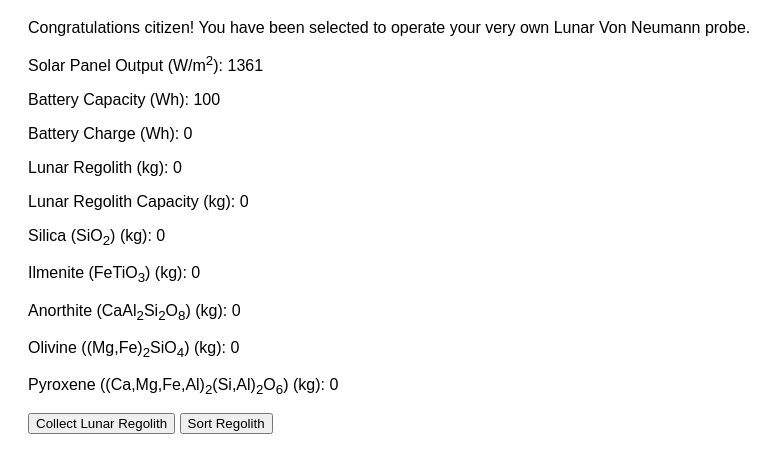
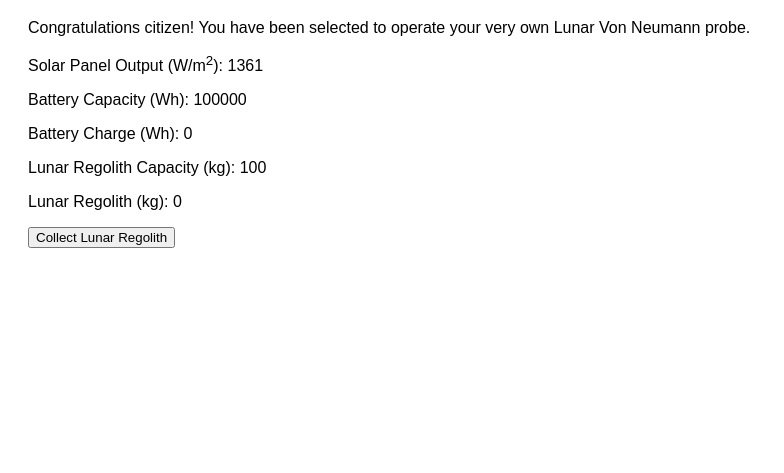
Before and after one commit to pierce403/art3mis, a plain HTML site: page index.html in a window 1280 px wide. Shown: the part 61-534 px from the top of the page, without its empty margins (0-784 px from the left). Drawn offline with Linux system fonts and the light colour scheme; a script that the page names is missing.

Commit message:
a bit cleaner this way

```diff
--- a/index.html
+++ b/index.html
@@ -11,6 +11,10 @@
         #game-container {
             margin: 20px;
         }
+
+        .hidden {
+            display: none;
+        }
     </style>
     <script src="art3mis.js"></script>
 </head>
@@ -20,19 +24,24 @@
         <h1>OPERATION ART3MIS</h1>
         <p>Congratulations citizen! You have been selected to operate your very own Lunar Von Neumann probe.</p>
         <p>Solar Panel Output (W/m<sup>2</sup>): <span id="solar-panel-output">1361</span></p>
-        <p>Battery Capacity (Wh): <span id="battery-capacity">100</span></p>
+        <p>Battery Capacity (Wh): <span id="battery-capacity">100000</span></p>
         <p>Battery Charge (Wh): <span id="battery-charge">0</span></p>
+        <p>Lunar Regolith Capacity (kg): <span id="lunar-regolith-capacity">100</span></p>
         <p>Lunar Regolith (kg): <span id="lunar-regolith">0</span></p>
-        <p>Lunar Regolith Capacity (kg): <span id="lunar-regolith-capacity">0</span></p>
 
-        <p>Silica (SiO<sub>2</sub>) (kg): <span id="silica">0</span></p>
-        <p>Ilmenite (FeTiO<sub>3</sub>) (kg): <span id="ilmenite">0</span></p>
-        <p>Anorthite (CaAl<sub>2</sub>Si<sub>2</sub>O<sub>8</sub>) (kg): <span id="anorthite">0</span></p>
-        <p>Olivine ((Mg,Fe)<sub>2</sub>SiO<sub>4</sub>) (kg): <span id="olivine">0</span></p>
-        <p>Pyroxene ((Ca,Mg,Fe,Al)<sub>2</sub>(Si,Al)<sub>2</sub>O<sub>6</sub>) (kg): <span id="pyroxene">0</span></p>
+        <div id="materials-container" class="hidden">
+            <p>Silica (SiO<sub>2</sub>) (kg): <span id="silica">0</span></p>
+            <p>Ilmenite (FeTiO<sub>3</sub>) (kg): <span id="ilmenite">0</span></p>
+            <p>Anorthite (CaAl<sub>2</sub>Si<sub>2</sub>O<sub>8</sub>) (kg): <span id="anorthite">0</span></p>
+            <p>Olivine ((Mg,Fe)<sub>2</sub>SiO<sub>4</sub>) (kg): <span id="olivine">0</span></p>
+            <p>Pyroxene ((Ca,Mg,Fe,Al)<sub>2</sub>(Si,Al)<sub>2</sub>O<sub>6</sub>) (kg): <span id="pyroxene">0</span>
+            </p>
+        </div>
 
-        <button onclick="collectRegolith()">Collect Lunar Regolith</button>
-        <button onclick="sortRegolith()">Sort Regolith</button>
+        <button id="collect-regolith-button" onclick="collectRegolith()">Collect Lunar Regolith</button>
+        <button id="sort-regolith-button" class="hidden" onclick="sortRegolith()">Sort Regolith</button>
+
+        <div id="message-box"></div>
     </div>
 </body>
 
```
